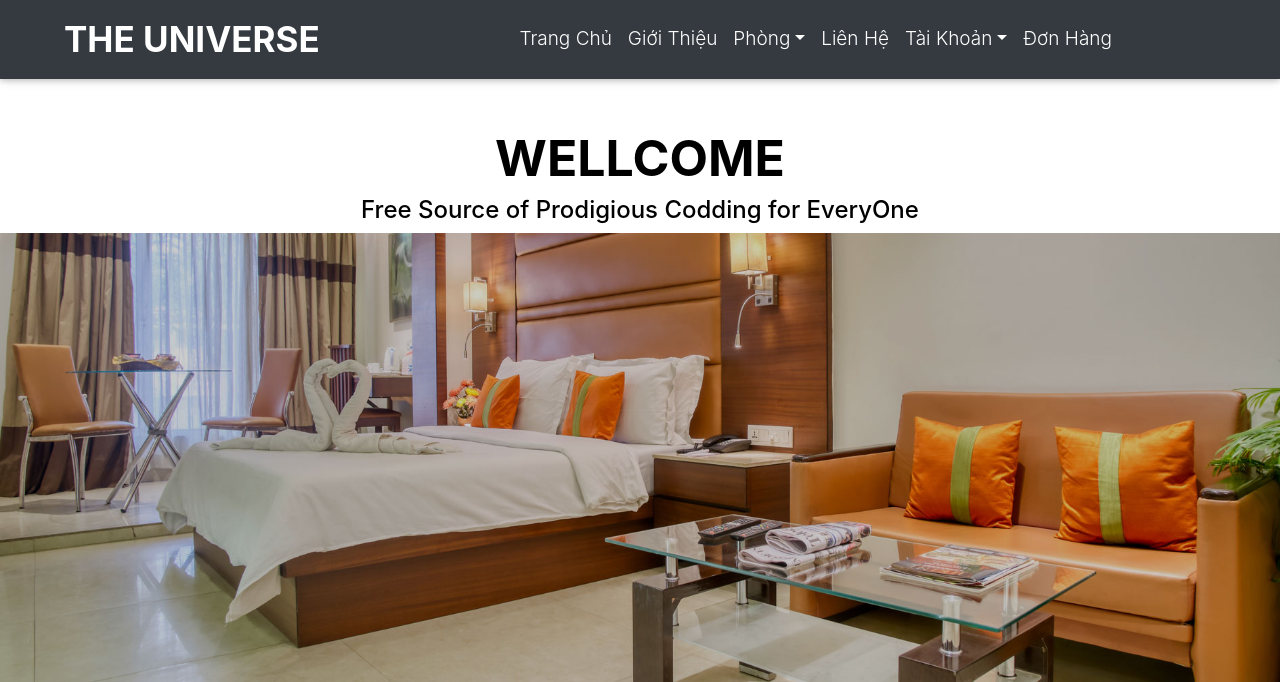
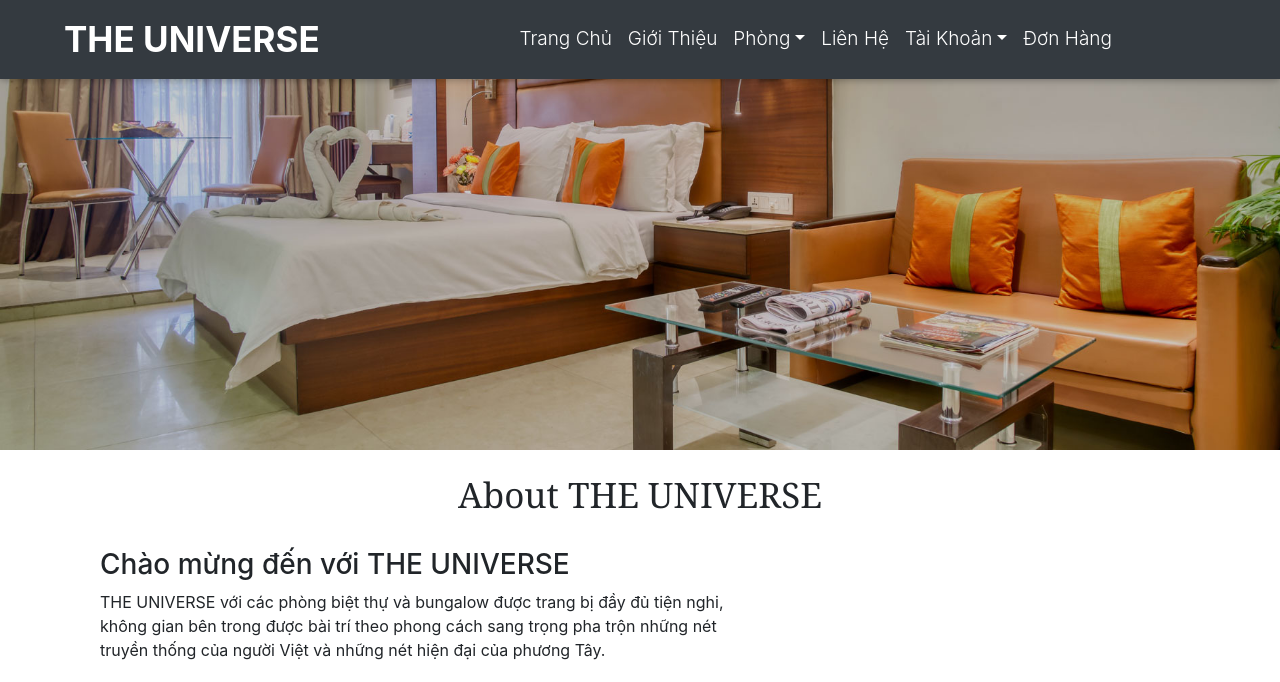
Before and after one commit to nhilhpc03821/nhom4, a PHP site: page /dlient/index.php in a window 1280 px wide; the page is wider, and only the part inside the window is pictured. Shown: the top 682 px of that part. Run offline with PHP 8.4, Linux system fonts and the light colour scheme; data that the repository does not hold is empty; some libraries are stand-ins or nearby versions.

Commit message:
header  sửa giao diện

```diff
--- a/ASM2_nhom4_DU_AN1/asset/dlient/page/header.php
+++ b/ASM2_nhom4_DU_AN1/asset/dlient/page/header.php
@@ -62,10 +62,6 @@
 
 </nav>
 
-<div style="margin-top: 10%;text-align: center;color: #000">
-    <h1 class="font-weight-bold" style="font-size: 50px;">WELLCOME</h1>
-    <h4>Free Source of Prodigious Codding for EveryOne</h4>
-</div>
 
 
 
```
